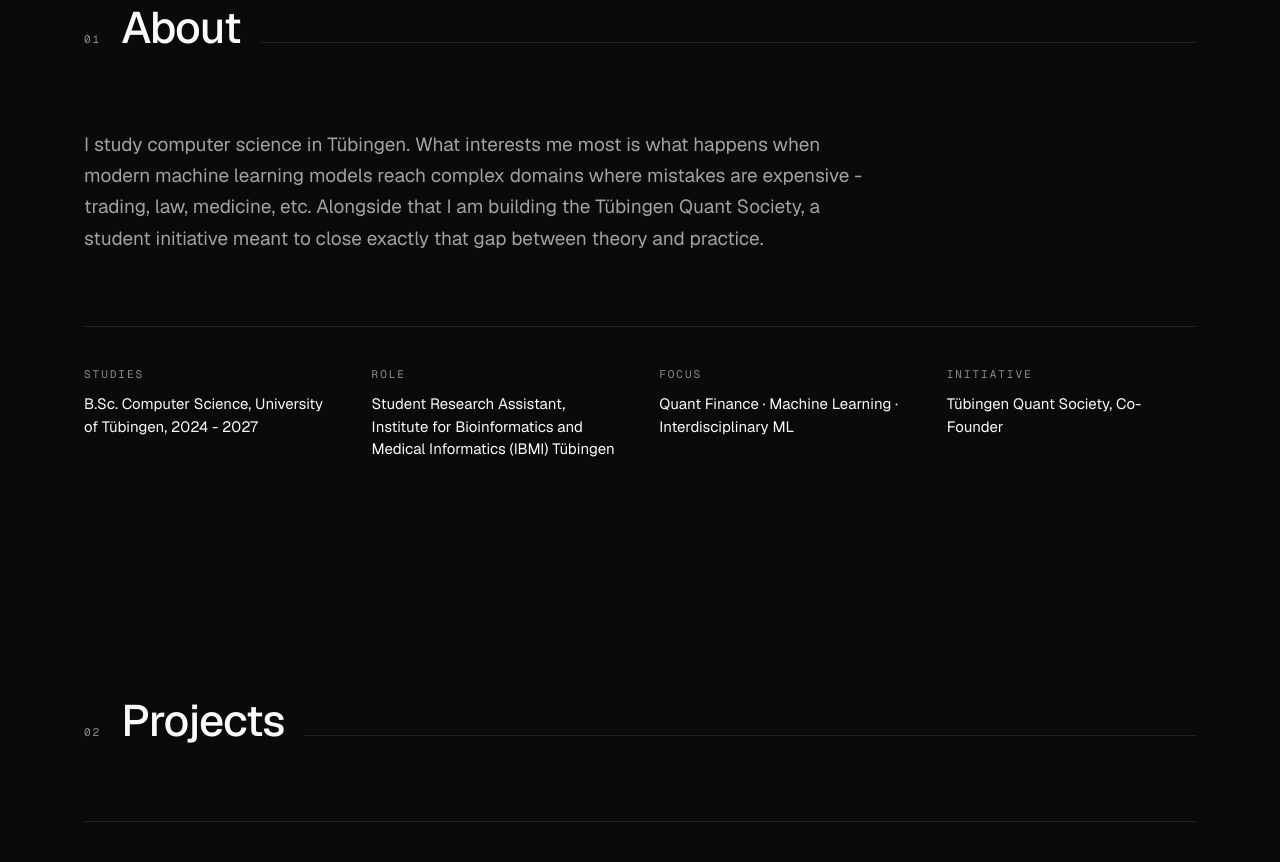
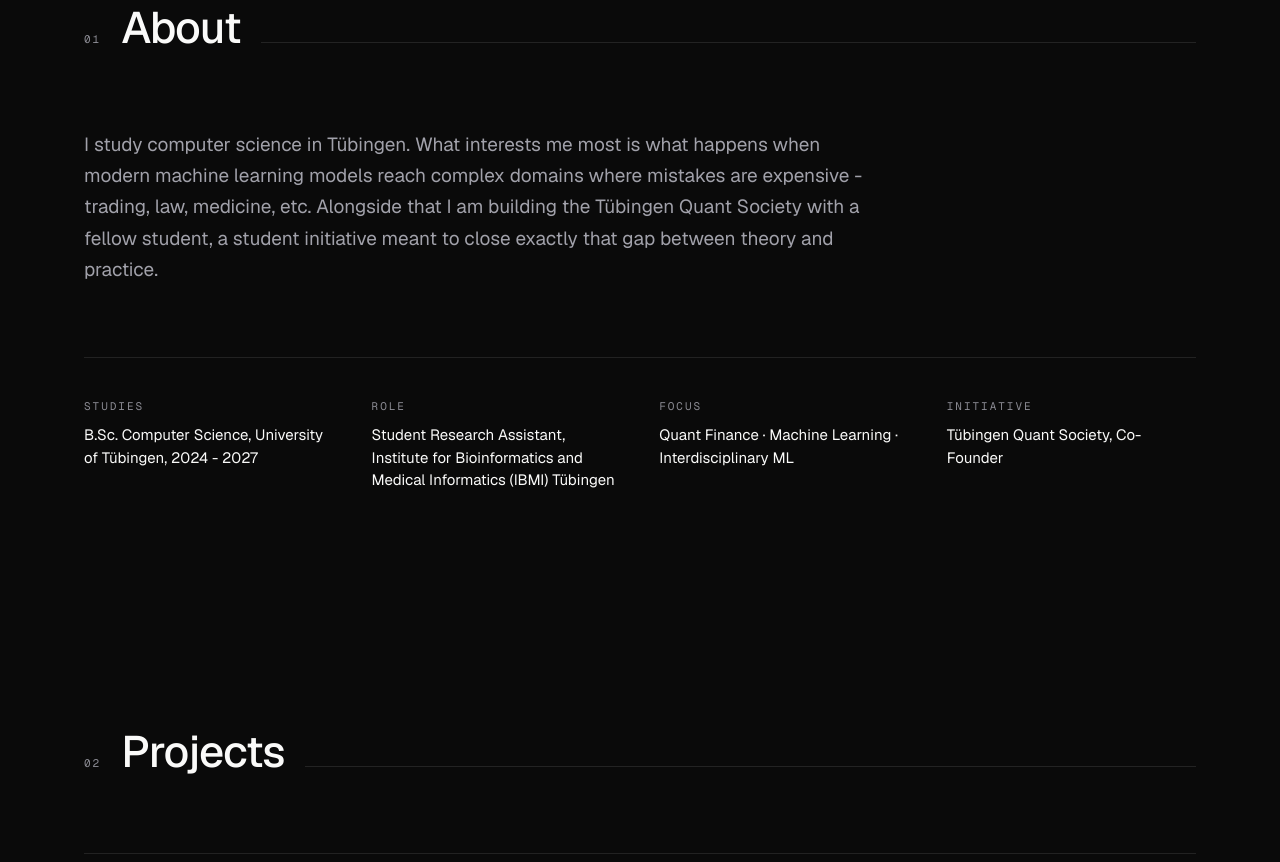
Before and after one commit to ArminBurkhardt/website, a Next.js app: page /en in a window 1280 px wide. Shown: the part 920-1782 px from the top of the page. Built offline with nearby package versions, Linux system fonts and the light colour scheme.

Commit message:
fix: typos

```diff
--- a/src/content/projects.ts
+++ b/src/content/projects.ts
@@ -53,7 +53,7 @@ export const projects: readonly Project[] = [
     de: {
       title: `Tiny Mixture-of-Experts LLM`,
       tagline: `Sprachmodell mit ~300M Parametern und geloopter Mixture-of-Experts-Architektur.`,
-      body: `Ein experimentelles LMM mit dense Gemma4-style Backbone. Danach wird ein einziger MoE-Block wird mehrfach durchlaufen (LoopLM-style) und routet die Tokens bei jedem Durchgang neu. Heterogene Experten - Self-Attention, Cross-Attention, Retrieval und MLP - teilen sich einen Router. Multi-Token-Prediction als Zusatzziel, Training u.a. in FP8 und NVFP4.`,
+      body: `Ein experimentelles LMM mit dense Gemma4-style Backbone. Danach wird ein einziger MoE-Block mehrfach durchlaufen (LoopLM-style) und routet die Tokens bei jedem Durchgang neu. Heterogene Experten - Self-Attention, Cross-Attention, Retrieval und MLP - teilen sich einen Router. Multi-Token-Prediction als Zusatzziel, Training u.a. in FP8 und NVFP4.`,
       stack: [`PyTorch`, `Transformer Engine`, `CUDA`, `MoE`, `MTP`],
       pendingNote: `Aktuell im Training - das Repository wird veröffentlicht, sobald das Training durch ist.`,
     },
--- a/src/content/site.ts
+++ b/src/content/site.ts
@@ -30,7 +30,7 @@ const de: Dict = {
   intro: {
     index: '01',
     label: 'Über mich',
-    body: 'Ich studiere Informatik in Tübingen. Am meisten interessiert mich, was passiert, wenn moderne Machine Learning Modelle in Bereiche kommen, in denen es komplex wird und Fehler teuer sind - Finanzen, Recht, Medizin, etc. Parallel baue ich die Tübingen Quant Society auf, eine studentische Initiative, die genau die Lücke zwischen Theorie und Praxis schließen soll.',
+    body: 'Ich studiere Informatik in Tübingen. Am meisten interessiert mich, was passiert, wenn moderne Machine Learning Modelle in Bereiche kommen, in denen es komplex wird und Fehler teuer sind - Finanzen, Recht, Medizin, etc. Parallel baue ich mit meinem Mitgründer die Tübingen Quant Society auf, eine studentische Initiative, die genau die Lücke zwischen Theorie und Praxis schließen soll.',
     facts: [
       { label: 'Studium', value: 'B.Sc. Informatik, Universität Tübingen, 2024 - 2027' },
       { label: 'Rolle', value: 'Studentische Hilfskraft, Interfakultäres Institut für Biomedizinische Informatik (IBMI) Tübingen' },
@@ -88,7 +88,7 @@ const en: Dict = {
   intro: {
     index: '01',
     label: 'About',
-    body: 'I study computer science in Tübingen. What interests me most is what happens when modern machine learning models reach complex domains where mistakes are expensive - trading, law, medicine, etc. Alongside that I am building the Tübingen Quant Society, a student initiative meant to close exactly that gap between theory and practice.',
+    body: 'I study computer science in Tübingen. What interests me most is what happens when modern machine learning models reach complex domains where mistakes are expensive - trading, law, medicine, etc. Alongside that I am building the Tübingen Quant Society with a fellow student, a student initiative meant to close exactly that gap between theory and practice.',
     facts: [
       { label: 'Studies', value: 'B.Sc. Computer Science, University of Tübingen, 2024 - 2027' },
       { label: 'Role', value: 'Student Research Assistant, Institute for Bioinformatics and Medical Informatics (IBMI) Tübingen' },
```
